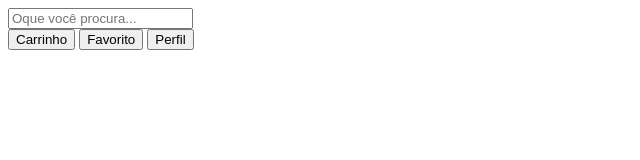
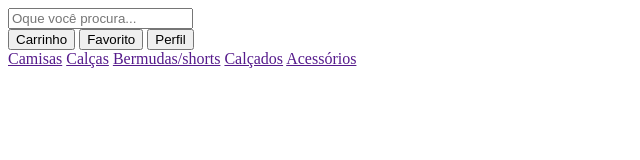
Before and after one commit to Gabr1elsm/Loja, a plain HTML site: page index.html in a window 1280 px wide. Shown: the whole page, without its empty margins (0-640 px from the left). Drawn offline with Linux system fonts and the light colour scheme.

Commit message:
Add category

```diff
--- a/index.html
+++ b/index.html
@@ -6,6 +6,7 @@
     <title>Loja</title>
 </head>
 <body>
+
     <div id="principal">
         <div id="pesquisa">
                 <input type="text" placeholder="Oque você procura...">
@@ -17,6 +18,16 @@
                     <button id="perfil">Perfil</button>
                 </div>
             </div>
+
+            <div id="menu">
+            <div class="categorias">
+           <a href="">Camisas</a>
+           <a href="">Calças</a>
+           <a href="">Bermudas/shorts</a>
+           <a href="">Calçados</a>
+           <a href="">Acessórios</a>
+        </div>
+
         </div>
     </div>
 </body>
```
